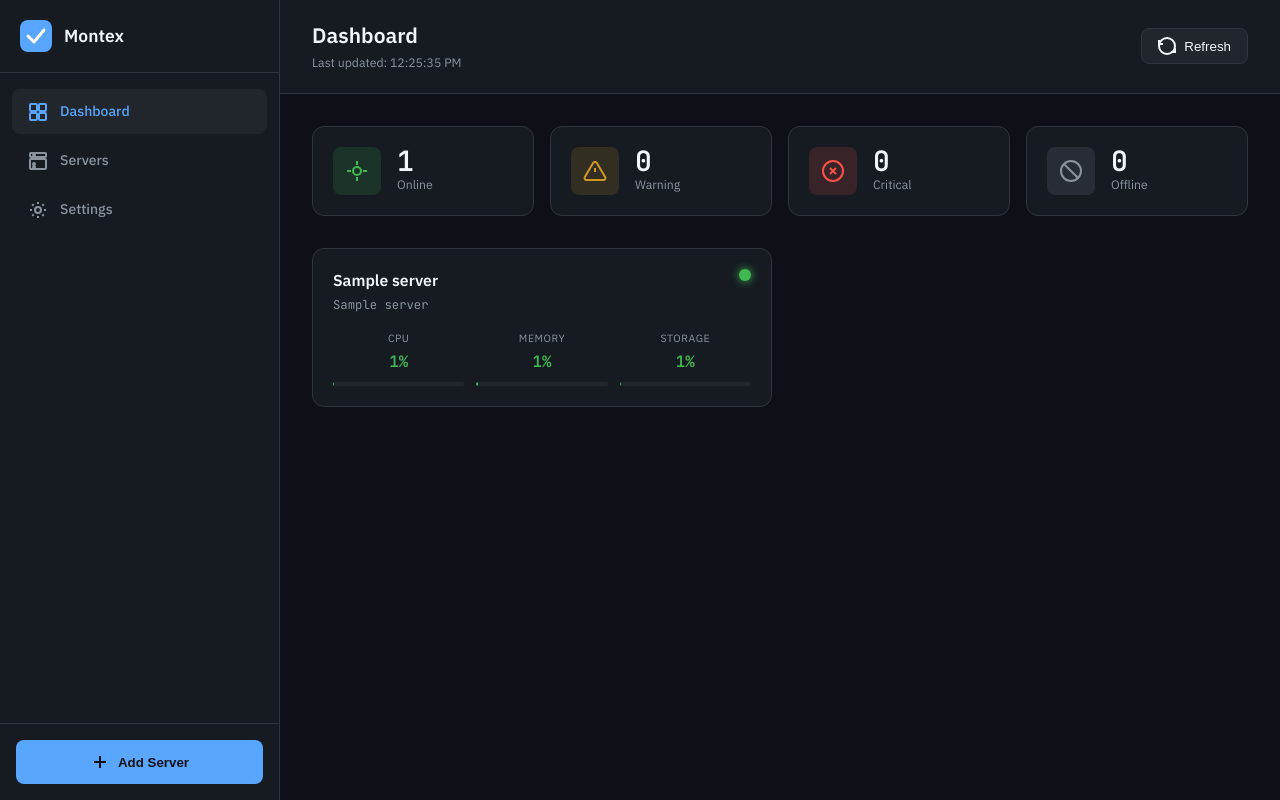
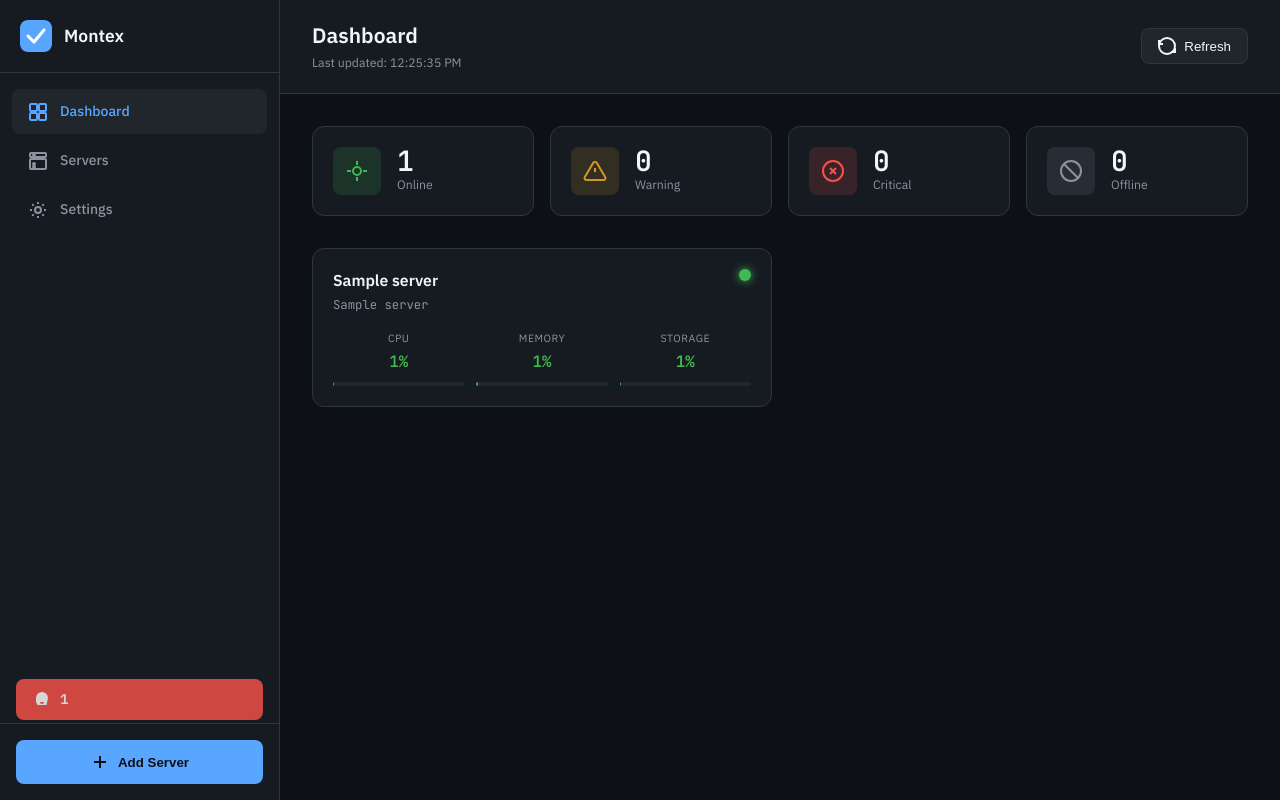
Before and after one commit to JibinKoshy07/montex, a Flask app: page / in a window 1280 px wide. Run offline with Flask 3, Linux system fonts and the light colour scheme; tables that the repository leaves empty hold one stand-in row (values such as "Sample post").

Commit message:
UI: Add alarm badge to sidebar showing count of metrics in alarm state

```diff
--- a/static/css/style.css
+++ b/static/css/style.css
@@ -50,6 +50,7 @@ body {
 
 /* Sidebar */
 .sidebar {
+    position: relative;
     width: 280px;
     background: var(--surface);
     border-right: 1px solid var(--border);
@@ -1178,3 +1179,26 @@ input[type="range"]::-webkit-slider-thumb:hover {
 .metric-settings .form-row {
     margin-top: 12px;
 }
+
+/* Alarm Badge */
+.alarm-badge {
+    position: absolute;
+    bottom: 80px;
+    left: 16px;
+    right: 16px;
+    background: #f85149;
+    color: white;
+    padding: 10px 16px;
+    border-radius: 8px;
+    display: flex;
+    align-items: center;
+    gap: 8px;
+    font-weight: 600;
+    font-size: 14px;
+    animation: pulse 2s infinite;
+}
+
+@keyframes pulse {
+    0%, 100% { opacity: 1; }
+    50% { opacity: 0.8; }
+}
--- a/static/js/app.js
+++ b/static/js/app.js
@@ -887,3 +887,27 @@ function closeServerDetailModal() {
         metricsChart = null;
     }
 }
+
+// Fetch alarm status for sidebar badge
+async function fetchAlarms() {
+    try {
+        const response = await fetch('/api/alarms');
+        const data = await response.json();
+
+        const alarmBadge = document.getElementById('alarmBadge');
+        const alarmCount = document.getElementById('alarmCount');
+
+        if (data.count > 0) {
+            alarmBadge.style.display = 'flex';
+            alarmCount.textContent = data.count;
+        } else {
+            alarmBadge.style.display = 'none';
+        }
+    } catch (error) {
+        console.error('Error fetching alarms:', error);
+    }
+}
+
+// Initialize alarm polling on page load
+fetchAlarms();
+setInterval(fetchAlarms, 30000); // Every 30 seconds
--- a/templates/index.html
+++ b/templates/index.html
@@ -56,6 +56,14 @@
                     <span>Settings</span>
                 </a>
             </nav>
+
+            <!-- Alarm Status Badge -->
+            <div class="alarm-badge" id="alarmBadge" style="display: none;">
+                <svg width="20" height="20" viewBox="0 0 20 20" fill="currentColor">
+                    <path d="M10 2a6 6 0 00-6 6v4l1.5 3h9L16 8V8a6 6 0 00-6-6zm0 12a2 2 0 01-2-2h4a2 2 0 01-2 2z"/>
+                </svg>
+                <span id="alarmCount">0</span>
+            </div>
 
             <div class="sidebar-footer">
                 <button class="add-server-btn" id="addServerBtn">
```
